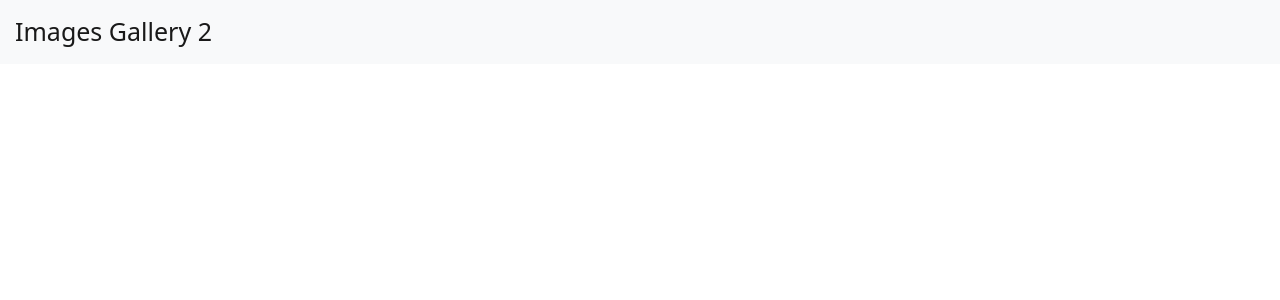
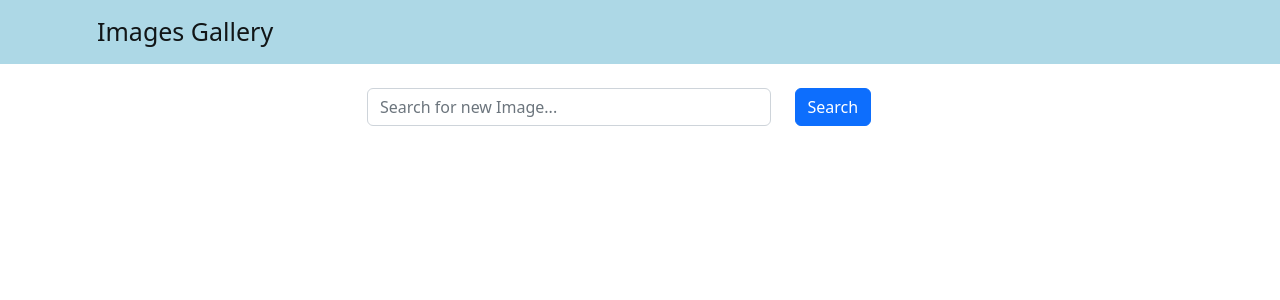
Before and after one commit to imsid30/images-gallery, a React (Create React App) app in the folder frontend/: page / in a window 1280 px wide. Shown: the top 300 px of the page. Built offline with nearby package versions, Linux system fonts and the light colour scheme; no server answers.

Commit message:
First API call

```diff
--- a/frontend/src/App.js
+++ b/frontend/src/App.js
@@ -1,12 +1,33 @@
 import 'bootstrap/dist/css/bootstrap.min.css';
 import Header from './components/header';
+import Search from './components/Search';
+import { useState } from 'react';
+
+const UNSPLASH_KEY = process.env.REACT_APP_UNSPLASH_KEY;
+
+const App = () => {
+
+  const [searchWord,setSearchWord] = useState('');
 
 
 
-const App = () => {
+  const handleSearchSubmit = (e) => {
+    e.preventDefault();
+    console.log(searchWord);
+    fetch(`https://api.unsplash.com/photos/random/?query=${searchWord}&client_id=${UNSPLASH_KEY}`)
+      .then((res)=> res.json())
+      .then((data)=>{
+        console.log(data);
+      })
+      .catch((err)=>{
+        console.log(err);
+      })
+  }
+
   return (
-    <div className="App">
-      <Header tittle="Images Gallery 2"></Header>
+    <div>
+      <Header tittle="Images Gallery"></Header>
+      <Search searchWord = {searchWord} setSearchWord={setSearchWord} handleSubmit = {handleSearchSubmit}/>
     </div>
   );
 }
--- /dev/null
+++ b/frontend/src/components/Search.js
@@ -0,0 +1,31 @@
+import React from "react";
+import { Container, Row, Col,Form, Button } from "react-bootstrap";
+//import styles from './style/mainPage.module.css'
+
+const Search = ({handleSubmit,searchWord,setSearchWord}) => {
+  return (
+    <Container className="mt-4">
+      <Row className="justify-content-center">
+        <Col xs={12} md={8} lg={6} >
+          <Form onSubmit={handleSubmit}>
+            <Row>
+              <Col xs={9}>
+                <Form.Control
+                type="text"
+                value={searchWord}
+                onChange={(e) => setSearchWord(e.target.value)}
+                placeholder="Search for new Image..."
+                />
+              </Col>
+              <Col>
+                <Button type="submit" variant="primary">Search</Button>
+              </Col>
+            </Row>
+          </Form>
+        </Col>
+      </Row>
+    </Container>
+  );
+};
+
+export default Search;
--- a/frontend/src/components/header.js
+++ b/frontend/src/components/header.js
@@ -1,12 +1,14 @@
 import React from 'react'
-import {Navbar} from 'react-bootstrap'
-import styles from './header.module.css'
+import {Navbar,Container} from 'react-bootstrap'
+import styles from '../components/style/mainPage.module.css'
 
 const Header = (props) => {
     return (
         <div>
-        <Navbar bg="light" data-bs-theme="light">
-            <Navbar.Brand href="/" className={styles.nav}>{props.tittle}</Navbar.Brand>
+        <Navbar className={styles.navColor} data-bs-theme="light">
+            <Container>
+                <Navbar.Brand href="/" className={styles.nav}>{props.tittle}</Navbar.Brand>
+            </Container>
         </Navbar>
         </div>
     )
--- a/frontend/src/components/header.module.css
+++ /dev/null
@@ -1,4 +0,0 @@
-.nav {
-    margin-left: 15px ;
-    font-size:25px;
-}
--- /dev/null
+++ b/frontend/src/components/style/mainPage.module.css
@@ -0,0 +1,19 @@
+.nav {
+    margin-left: 15px;
+    font-size:25px;
+}
+.navColor{
+    background: lightblue;
+}
+.search{
+
+    margin-top: 10px;
+    margin-left: 25%;
+    width: 35%;
+
+}
+.searchbox{
+    align-items: center;
+    justify-content: center;
+
+}
```
